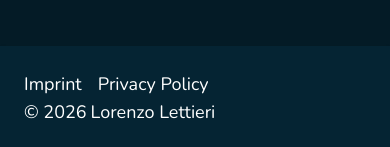
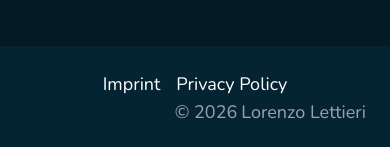
Before and after one commit to llettieri/lore-le, a Next.js app: page / in a window 390 px wide. Shown: the part 694-841 px from the top of the page. Built offline with nearby package versions, Linux system fonts and the light colour scheme.

Commit message:
refactoring

```diff
--- a/components/Button.tsx
+++ b/components/Button.tsx
@@ -1,6 +1,6 @@
 import { CustomFlowbiteTheme, Button as FBButton } from 'flowbite-react';
 import Link from 'next/link';
-import React, { ReactElement } from 'react';
+import React, { ReactNode } from 'react';
 
 const buttonTheme: CustomFlowbiteTheme['button'] = {
     base: 'transition-colors duration-200 ease-in-out rounded-md',
@@ -16,7 +16,7 @@ interface ButtonProps {
     onClick?: () => void;
 }
 
-export const Button = ({ title, onClick, link }: ButtonProps): ReactElement => {
+export const Button = ({ title, onClick, link }: ButtonProps): ReactNode => {
     return (
         <FBButton theme={buttonTheme} color="primary" onClick={onClick}>
             {link ? (
--- a/components/Footer.tsx
+++ b/components/Footer.tsx
@@ -1,21 +1,21 @@
 import dayjs from 'dayjs';
 import { Footer as FBFooter, FooterCopyright } from 'flowbite-react';
-import React, { ReactElement } from 'react';
+import React, { ReactNode } from 'react';
 
-export function Footer(): ReactElement {
+export const Footer = (): ReactNode => {
     const currentYear = dayjs().year();
 
     return (
         <FBFooter container className="flex-shrink-0 rounded-none bg-navbar">
-            <FBFooter.LinkGroup className="text-lg text-white">
+            <FBFooter.LinkGroup className="justify-center text-lg text-white sm:justify-start">
                 <FBFooter.Link href="/imprint">Imprint</FBFooter.Link>
                 <FBFooter.Link href="/privacy">Privacy Policy</FBFooter.Link>
             </FBFooter.LinkGroup>
             <FooterCopyright
-                className="text-lg text-white"
+                className="text-end text-lg text-gray-400 *:text-gray-400 md:text-white *:md:text-white"
                 by="Lorenzo Lettieri"
                 year={currentYear}
             />
         </FBFooter>
     );
-}
+};
--- a/components/Navbar.tsx
+++ b/components/Navbar.tsx
@@ -79,7 +79,7 @@ const navbarTheme: FlowbiteTheme['navbar'] = {
     brand: { base: '' },
 };
 
-export function Navbar(): ReactElement {
+export const Navbar = (): ReactElement => {
     const enabledLinks = links.filter((l) => l.enabled);
 
     return (
@@ -97,4 +97,4 @@ export function Navbar(): ReactElement {
             <NavbarToggle />
         </FBNavbar>
     );
-}
+};
```
